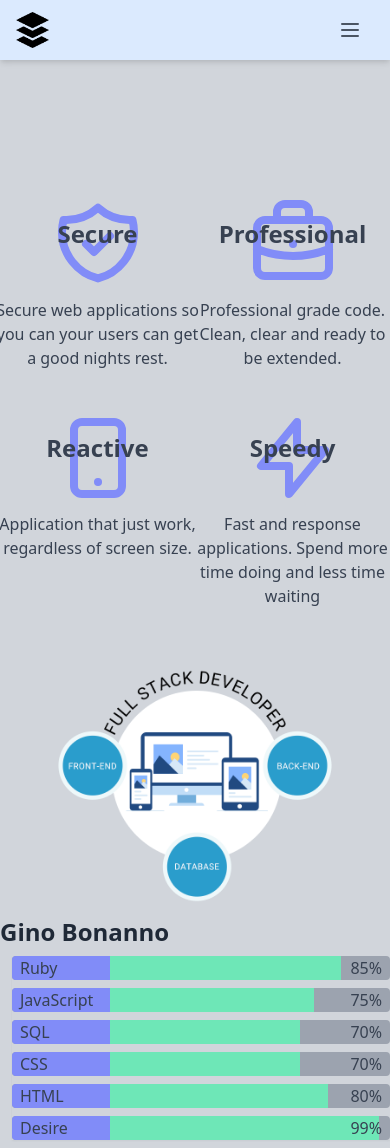
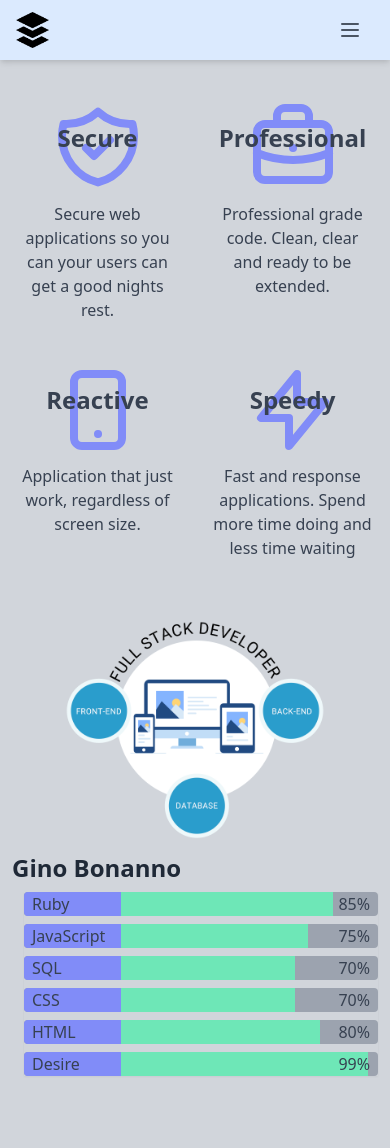
Before and after one commit to EugenioAntonioBonanno/portfolio, a React (Create React App) app: page / in a window 390 px wide. After the commit the page ends 1084 px from the top, so only its background shows below. Built offline with nearby package versions, Linux system fonts and the light colour scheme.

Commit message:
improve responsive behaviour of about page

```diff
--- a/src/components/SvgInfo.js
+++ b/src/components/SvgInfo.js
@@ -3,7 +3,7 @@ import WriteUp from './WriteUp';
 
 const SvgInfo = (props) => {
   return (
-    <div className='w-52 mt-10'>
+    <div className='w-40 lg:w-52 mt-10'>
       <div className="w-full inline-block text-{props.color}-600">
         {props.svg}
       </div>
--- a/src/components/pages/About.js
+++ b/src/components/pages/About.js
@@ -13,7 +13,7 @@ const About = () => {
   return (
     <div>
       <div className='flex justify-center'>
-        <div className='w-full grid grid-cols-2 lg:grid-cols-4 justify-items-center mt-24'>
+        <div className='w-full grid grid-cols-2 lg:grid-cols-4 justify-items-center md:mt-24'>
           <SvgInfo
             svg={<Shield
                   color={svgColor}
@@ -47,7 +47,7 @@ const About = () => {
 
 
 
-      <div className='block md:flex md:justify-center mt-12'>
+      <div className='block md:flex md:justify-center mx-3 mt-12'>
         <div>
           <img src={hireFullstackImage} alt="full-stack" className='max-h-96'></img>
         </div>
```
Also changed, not shown: 1 other file (tests, documents, lock files or other folders).
